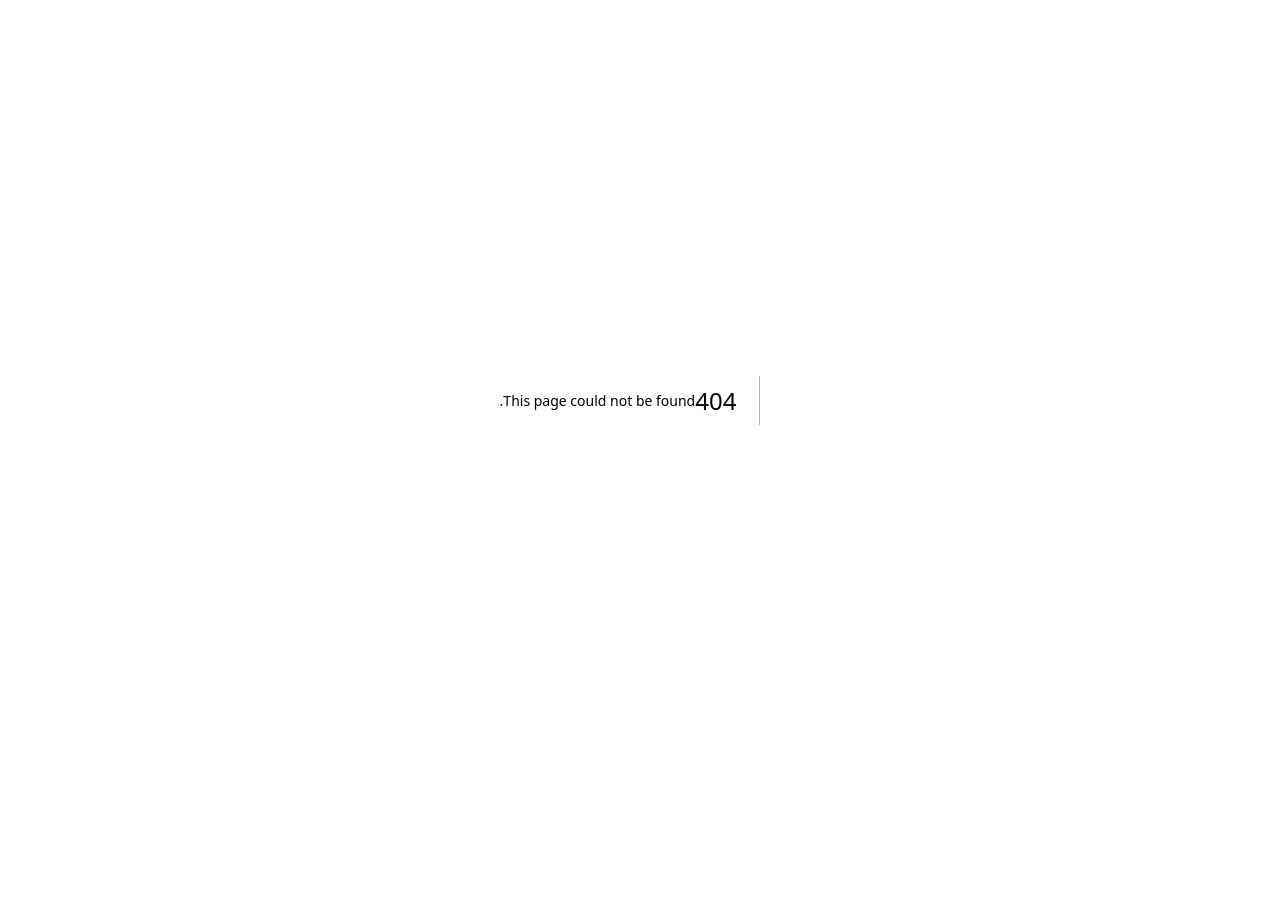
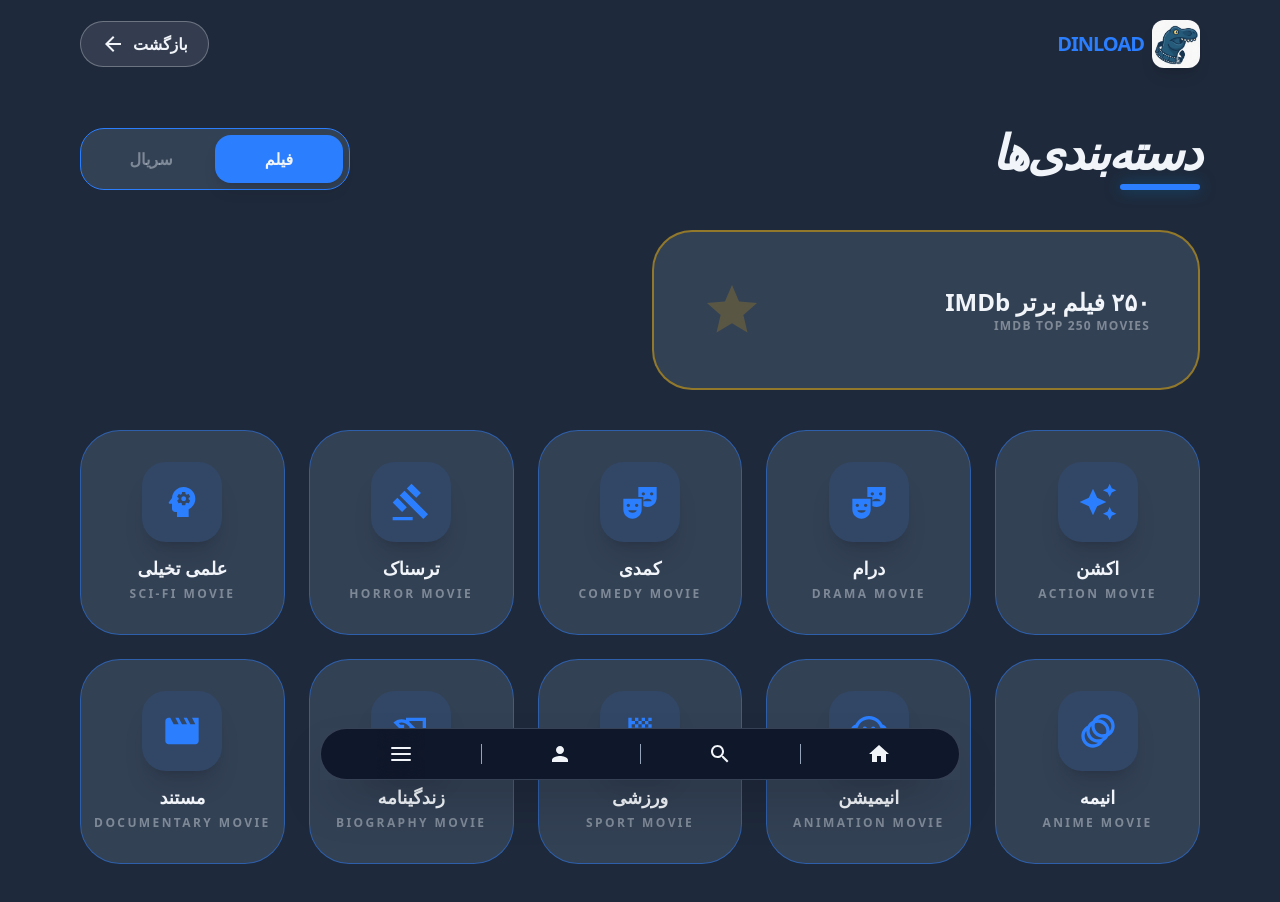
Before and after one commit to ALI-HUP/Dinload, a Next.js app: page /categories in a window 1280 px wide. Before the commit this address had no page. Shown: the top 902 px of the page. Before the commit the page ends 800 px from the top, so only its background shows below. Built offline with nearby package versions, Linux system fonts and the light colour scheme.

Commit message:
categories page

```diff
--- /dev/null
+++ b/app/categories/page.tsx
@@ -0,0 +1,131 @@
+"use client";
+
+import { useState } from "react";
+import Image from "next/image";
+import Link from "next/link";
+import Footer from "@/components/Footer";
+import Logo from "@/public/logo/dinisir-head.jpg";
+import ArrowBackIcon from '@mui/icons-material/ArrowBack';
+import MovieIcon from '@mui/icons-material/Movie';
+import TheaterComedyIcon from '@mui/icons-material/TheaterComedy';
+import PsychologyIcon from '@mui/icons-material/Psychology';
+import ChildCareIcon from '@mui/icons-material/ChildCare';
+import SportsScoreIcon from '@mui/icons-material/SportsScore';
+import AutoAwesomeIcon from '@mui/icons-material/AutoAwesome';
+import GavelIcon from '@mui/icons-material/Gavel';
+import HistoryEduIcon from '@mui/icons-material/HistoryEdu';
+import StarIcon from '@mui/icons-material/Star';
+import AnimationIcon from '@mui/icons-material/Animation';
+
+
+const categories = [
+  { id: "action", fa: "اکشن", en: "Action", icon: <AutoAwesomeIcon sx={{ fontSize: 40 }} />, color: "from-orange-500/20" },
+  { id: "drama", fa: "درام", en: "Drama", icon: <TheaterComedyIcon sx={{ fontSize: 40 }} />, color: "from-blue-500/20" },
+  { id: "comedy", fa: "کمدی", en: "Comedy", icon: <TheaterComedyIcon sx={{ fontSize: 40 }} />, color: "from-yellow-400/20" },
+  { id: "horror", fa: "ترسناک", en: "Horror", icon: <GavelIcon sx={{ fontSize: 40 }} />, color: "from-red-600/20" },
+  { id: "sci-fi", fa: "علمی تخیلی", en: "Sci-Fi", icon: <PsychologyIcon sx={{ fontSize: 40 }} />, color: "from-purple-500/20" },
+  { id: "anime", fa: "انیمه", en: "Anime", icon: <AnimationIcon sx={{ fontSize: 40 }} />, color: "from-indigo-500/20" },
+  { id: "animation", fa: "انیمیشن", en: "Animation", icon: <ChildCareIcon sx={{ fontSize: 40 }} />, color: "from-green-500/20" },
+  { id: "sport", fa: "ورزشی", en: "Sport", icon: <SportsScoreIcon sx={{ fontSize: 40 }} />, color: "from-emerald-500/20" },
+  { id: "biography", fa: "زندگینامه", en: "Biography", icon: <HistoryEduIcon sx={{ fontSize: 40 }} />, color: "from-stone-400/20" },
+  { id: "documentary", fa: "مستند", en: "Documentary", icon: <MovieIcon sx={{ fontSize: 40 }} />, color: "from-cyan-500/20" },
+];
+
+export default function CategoriesPage() {
+  const [activeTab, setActiveTab] = useState<"movies" | "series">("movies");
+
+  return (
+    <main className="min-h-screen flex flex-col items-center bg-bg-primary" dir="rtl">
+      <nav className="w-full flex justify-between items-center p-5 md:px-12 lg:px-20 z-50">
+        <Link href="/" className="flex items-center gap-2 group">
+          <div className="relative overflow-hidden rounded-xl shadow-lg transition-transform group-hover:scale-105">
+            <Image src={Logo} alt="logo" className="w-9 h-9 md:w-12 md:h-12 object-cover" />
+          </div>
+          <p className="text-lg md:text-xl font-black text-blue-bold tracking-tighter">DINLOAD</p>
+        </Link>
+
+        <Link href="/" className="flex items-center gap-2 px-3 py-1.5 md:px-5 md:py-2.5 rounded-full bg-text-primary/10 border border-text-primary/30 text-text-primary transition-all active:scale-95 group">
+          <p className="text-[10px] sm:text-xs md:text-base font-black whitespace-nowrap">بازگشت</p>
+          <ArrowBackIcon sx={{ fontSize: { xs: 18, md: 24 } }} />
+        </Link>
+      </nav>
+
+      <section className="w-full max-w-7xl px-5 md:px-12 lg:px-20 py-10 flex flex-col gap-10 mb-20">
+
+        <div className="flex flex-col md:flex-row md:items-end justify-between gap-8">
+          <div className="flex flex-col gap-2">
+            <h1 className="text-3xl md:text-5xl font-black text-text-primary tracking-tighter uppercase italic">
+              دسته‌بندی‌ها
+            </h1>
+            <div className="w-20 h-1.5 bg-blue-bold rounded-full shadow-[0_0_15px_rgba(2,132,199,0.5)]" />
+          </div>
+
+          <div className="flex bg-bg-light p-1.5 rounded-3xl border border-blue-bold backdrop-blur-xl w-fit self-center md:self-auto">
+            <button
+              onClick={() => setActiveTab("movies")}
+              className={`
+                w-28 md:w-32 py-3 rounded-2xl font-black transition-all
+                ${activeTab === "movies"
+                  ? "bg-blue-bold text-text-primary shadow-lg"
+                  : "text-text-primary/40 hover:text-text-primary/70"
+                }
+              `}
+            >
+              فیلم
+            </button>
+            <button
+              onClick={() => setActiveTab("series")}
+              className={`
+                w-28 md:w-32 py-3 rounded-2xl font-black transition-all
+                ${activeTab === "series"
+                  ? "bg-blue-bold text-text-primary shadow-lg"
+                  : "text-text-primary/40 hover:text-text-primary/70"
+                }
+              `}
+            >
+              سریال
+            </button>
+          </div>
+        </div>
+
+        <div className="grid grid-cols-1 md:grid-cols-2 gap-4 md:gap-6">
+            <Link href={`/categories/imdb-top-250-${activeTab}`} className="relative h-32 md:h-40 overflow-hidden rounded-[2.5rem] bg-bg-light border-2 border-yellow-500/50 group hover:border-yellow-500 transition-all flex items-center justify-between px-8 md:px-12">
+                <div className="absolute inset-0 bg-linear-to-r from-yellow-500/10 to-transparent opacity-0 group-hover:opacity-100 transition-all" />
+                <div className="relative z-10 flex flex-col">
+                    <span className="text-xl md:text-2xl font-black text-text-primary">۲۵۰ {activeTab === "movies" ? "فیلم" : "سریال"} برتر IMDb</span>
+                    <span className="text-xs font-bold opacity-40 group-hover:text-yellow-500 uppercase tracking-widest">IMDb Top 250 {activeTab}</span>
+                </div>
+                <StarIcon sx={{ fontSize: 60 }} className="text-yellow-500/20 group-hover:text-yellow-500 group-hover:scale-110 transition-all" />
+            </Link>
+        </div>
+
+        <div className="grid grid-cols-2 sm:grid-cols-3 lg:grid-cols-4 xl:grid-cols-5 gap-4 md:gap-6">
+          {categories.map((cat) => (
+            <Link
+              key={cat.id}
+              href={`/categories/${activeTab}/${cat.id}`}
+              className="relative overflow-hidden group flex flex-col items-center justify-center gap-3 aspect-square rounded-[2.5rem] bg-bg-light backdrop-blur-2xl border border-blue-bold/50 hover:border-blue-bold hover:scale-[1.03] transition-all duration-300"
+            >
+              <div className={`absolute inset-0 bg-linear-to-br ${cat.color} to-transparent opacity-0 group-hover:opacity-100 transition-opacity duration-500`} />
+
+              <div className="relative z-10 p-5 rounded-3xl bg-blue-bold/10 text-blue-bold group-hover:bg-blue-bold group-hover:text-text-primary transition-all duration-300 shadow-xl">
+                {cat.icon}
+              </div>
+
+              <div className="relative z-10 flex flex-col items-center gap-1">
+                <span className="text-base md:text-lg font-black text-text-primary text-center px-2">
+                  {cat.fa}
+                </span>
+                <span className="text-[10px] md:text-xs font-bold uppercase tracking-[0.2em] opacity-40 group-hover:opacity-100 group-hover:text-blue-bold transition-all">
+                  {cat.en} {activeTab === "movies" ? "Movie" : "Series"}
+                </span>
+              </div>
+            </Link>
+          ))}
+        </div>
+      </section>
+
+      <Footer />
+    </main>
+  );
+}
--- a/app/page.tsx
+++ b/app/page.tsx
@@ -80,14 +80,12 @@ export default function Home() {
           </p>
         </Link>
 
-        <Link
-          href="/profile"
+        <Link href="/profile"
           className="
             flex items-center gap-2
             p-1 pr-2 md:pr-3 md:pl-1
-            rounded-full
-            bg-bg-dark/20 backdrop-blur-md border border-text-primary/30
-            hover:bg-text-primary/10 transition-all active:scale-95
+            rounded-full bg-text-primary/10 backdrop-blur-md border border-text-primary/30
+            hover:bg-text-primary/20 hover:border-text-primary/50 transition-all active:scale-95 group
           "
         >
           <p className="text-sm lg:text-base font-bold whitespace-nowrap mb-0.5">
--- a/app/profile/page.tsx
+++ b/app/profile/page.tsx
@@ -46,8 +46,7 @@ export default function ProfilePage() {
           </p>
         </Link>
 
-        <button
-          onClick={() => console.log("Logout")}
+        <Link href="/"
           className="
             flex items-center gap-2
             px-3 py-1.5 md:px-5 md:py-2.5
@@ -60,8 +59,8 @@ export default function ProfilePage() {
           <p className="text-sm lg:text-base font-bold whitespace-nowrap mb-0.5 text-red-500">
             خروج از حساب
           </p>
-          <LogoutIcon className="text-red-500" sx={{ fontSize: { xs: 18, md: 24 } }} />
-        </button>
+          <LogoutIcon sx={{ fontSize: { xs: 20, md: 26 }, color: 'red' }} />
+        </Link>
       </nav>
 
       <section className="w-full max-w-7xl px-4 md:px-8 lg:px-12 py-8 flex flex-col gap-8">
--- a/components/Footer.tsx
+++ b/components/Footer.tsx
@@ -174,7 +174,7 @@ export default function Footer() {
             <div className="absolute top-1/2 -translate-y-1/2 h-5 w-px bg-text-secondary left-3/4" />
           </div>
 
-          <Link href="/category" className="w-1/4 text-center py-3 text-xs sm:text-sm md:text-base">
+          <Link href="/categories" className="w-1/4 text-center py-3 text-xs sm:text-sm md:text-base">
             دسته بندی
           </Link>
 
```
